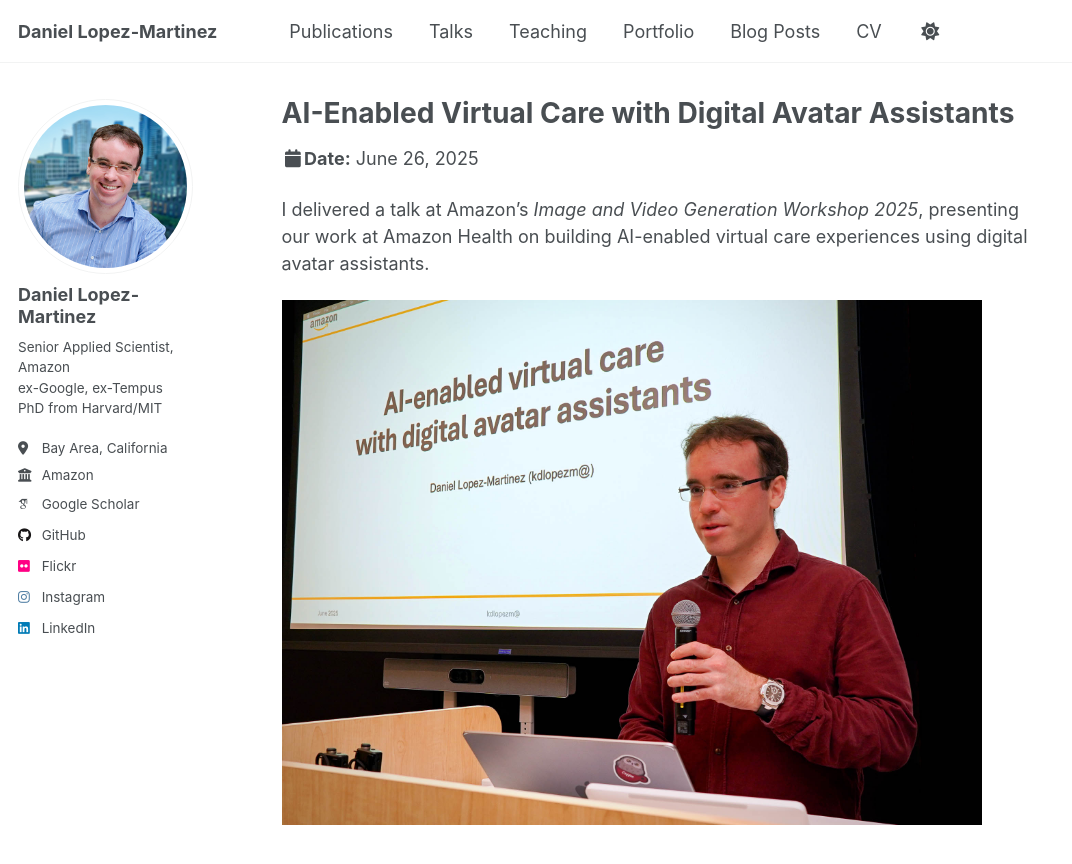
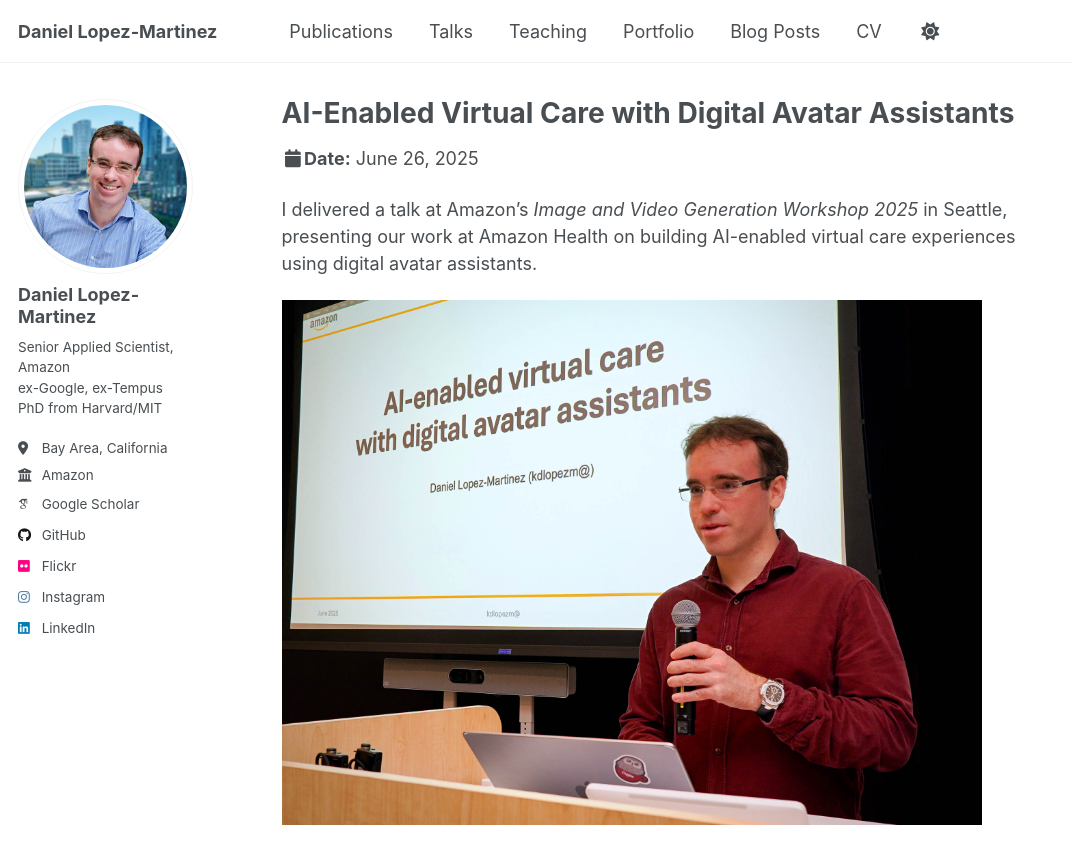
Before and after one commit to daniel-lopezmartinez/daniel-lopezmartinez.github.io, a Jekyll site: the page built from _talks/2025-06-26-amazon-image-video-gen.md, in a window 1280 px wide and 900 px high. Shown: the top 864 px of the window, without its empty margins (0-1072 px from the left). Built offline with Jekyll 4.4.1, drawn with Linux system fonts in a browser that asks for light colours; some web fonts are replaced; a script that is not in the unit is left out.

Commit message:
improved description

```diff
--- a/_talks/2025-06-26-amazon-image-video-gen.md
+++ b/_talks/2025-06-26-amazon-image-video-gen.md
@@ -9,6 +9,6 @@ location: "Seattle, WA, USA"
 image: /images/blog/2025-06-26-daniel-lopez-martinez-amazon-ai-digital-avatars.jpg
 ---
 
-I delivered a talk at Amazon's _Image and Video Generation Workshop 2025_, presenting our work at Amazon Health on building AI-enabled virtual care experiences using digital avatar assistants.
+I delivered a talk at Amazon's _Image and Video Generation Workshop 2025_ in Seattle, presenting our work at Amazon Health on building AI-enabled virtual care experiences using digital avatar assistants.
 
-<img src='/images/blog/2025-06-26-daniel-lopez-martinez-amazon-ai-digital-avatars.jpg' width="700" height="400" alt="Daniel Lopez-Martinez presenting on AI-enabled virtual care and digital avatar assistants at the Amazon Image and Video Generation Workshop">
+<img src='/images/blog/2025-06-26-daniel-lopez-martinez-amazon-ai-digital-avatars.jpg' width="700" height="400" alt="Daniel Lopez-Martinez presenting his talk on AI-enabled virtual care with LLM-powered digital avatar assistants at the Amazon AWS Image and Video Generation Workshop 2025 in Seattle. The title slide behind him shows his name and the Amazon logo.">
```
